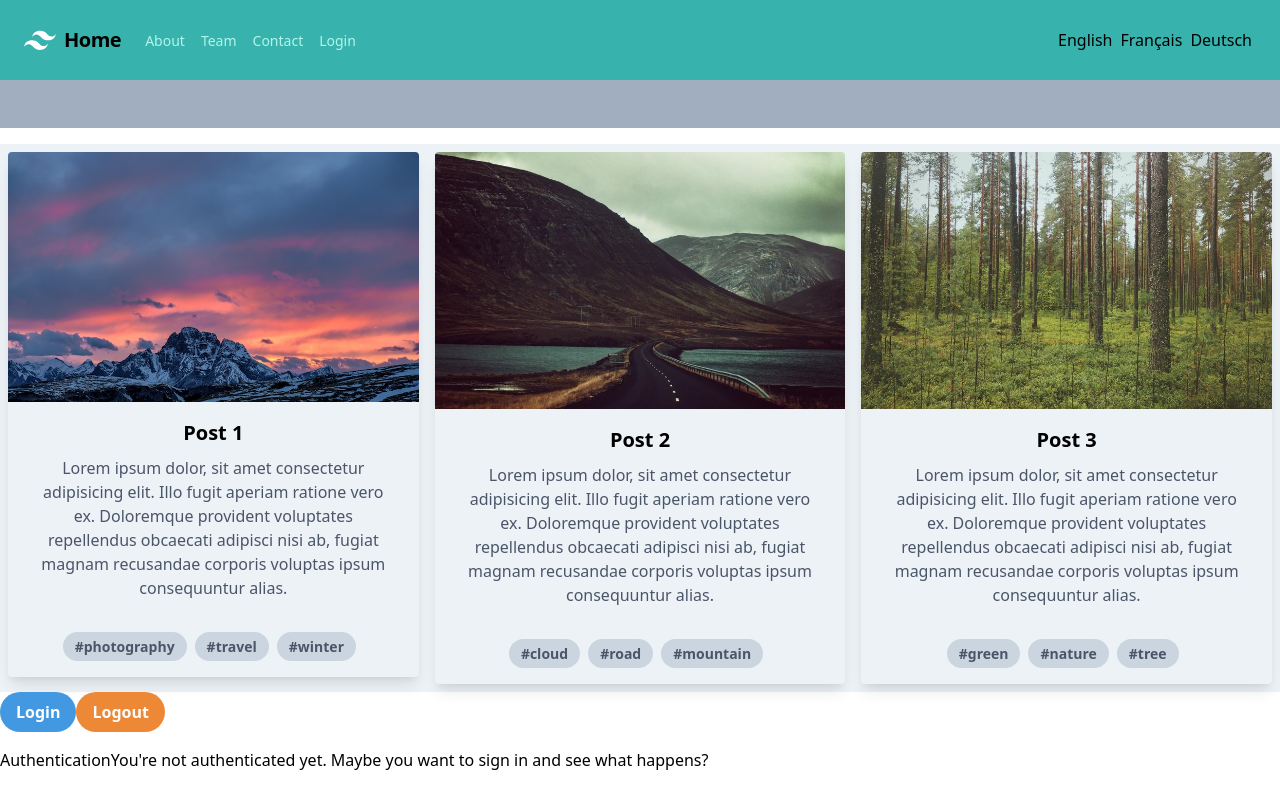
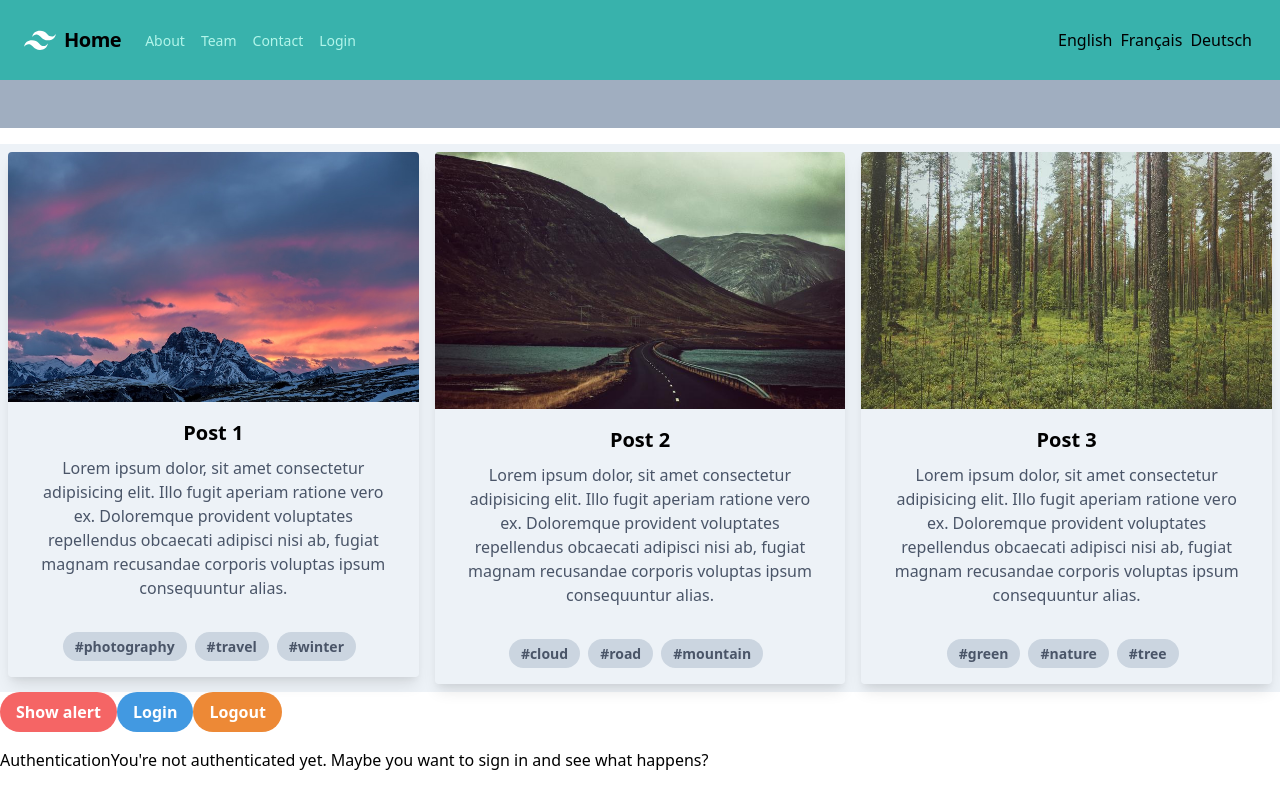
Before and after one commit to jeanquark/nuxt-static, a Nuxt app: page / in a window 1280 px wide. Built offline with nearby package versions, Linux system fonts and the light colour scheme.

Commit message:
Add alert

```diff
--- a/package.json
+++ b/package.json
@@ -10,7 +10,9 @@
     "build": "nuxt build",
     "start": "nuxt start",
     "generate": "nuxt generate",
-    "deploy": "gh-pages -d dist"
+    "deploy": "gh-pages -d dist",
+    "build:gh-pages": "cross-env DEPLOY_ENV=GH_PAGES nuxt build",
+    "generate:gh-pages": "cross-env DEPLOY_ENV=GH_PAGES nuxt generate"
   },
   "dependencies": {
     "@nuxtjs/auth": "^4.8.1",
--- a/pages/index.vue
+++ b/pages/index.vue
@@ -23,6 +23,7 @@
 
         </div>
 		<div class="flex flex-row mb-4">
+            <button class="bg-red-500 hover:bg-red-700 text-white font-bold py-2 px-4 rounded-full" @click="alert('My message')">Show alert</button>
 			<button class="bg-blue-500 hover:bg-blue-700 text-white font-bold py-2 px-4 rounded-full" @click.stop="login()">Login</button>
             <button class="bg-orange-500 hover:bg-orange-700 text-white font-bold py-2 px-4 rounded-full" @click.stop="logout()">Logout</button>
 			</div>
@@ -80,7 +81,8 @@
 			},
 			posts() {
 				return blogPosts
-			}
+			},
+
 		},
 		methods: {
 			login() {
@@ -89,7 +91,10 @@
 			async logout() {
 				await this.$auth.logout()
                 window.location.href = 'https://dev-b36ddgyg.eu.auth0.com/v2/logout?returnTo=http%3A%2F%2Flocalhost:3000'
-			}
+			},
+            alert(message) {
+                alert(message)
+            }
 		}
 	}
 </script>
```
